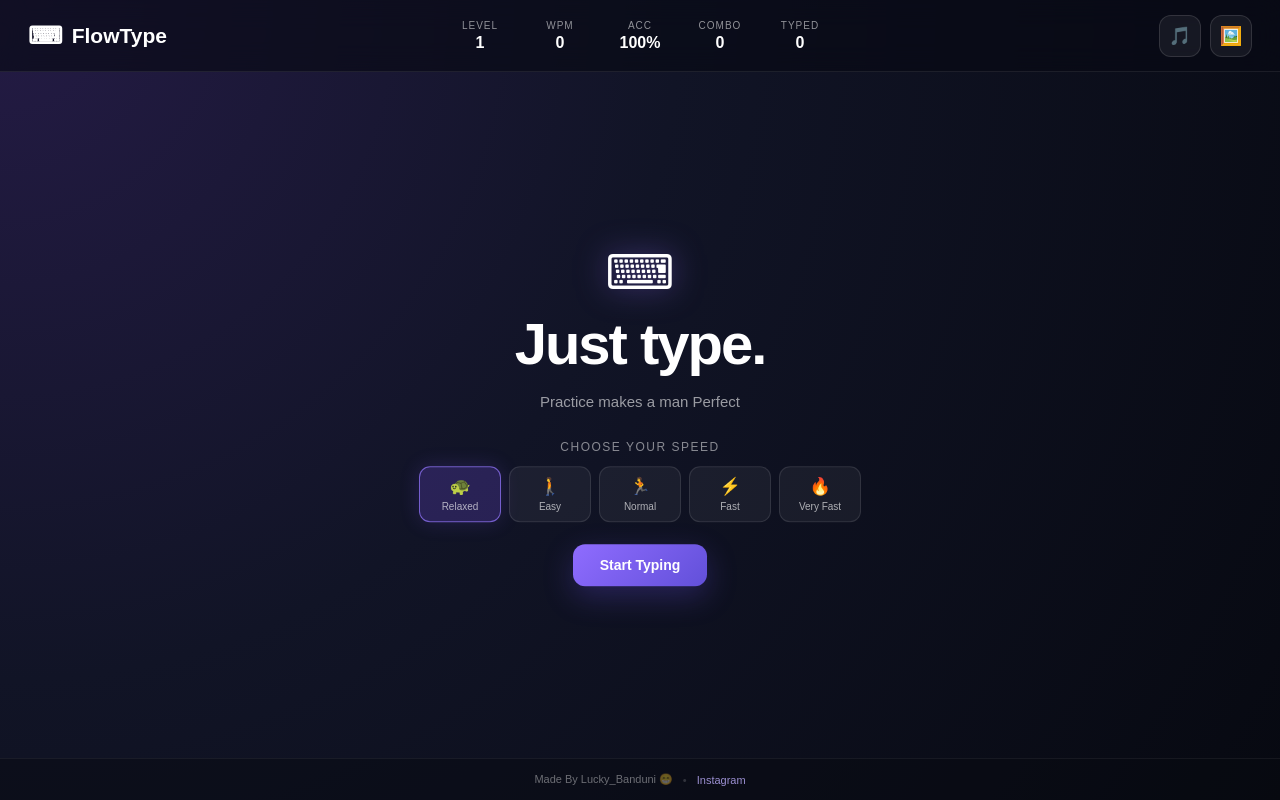
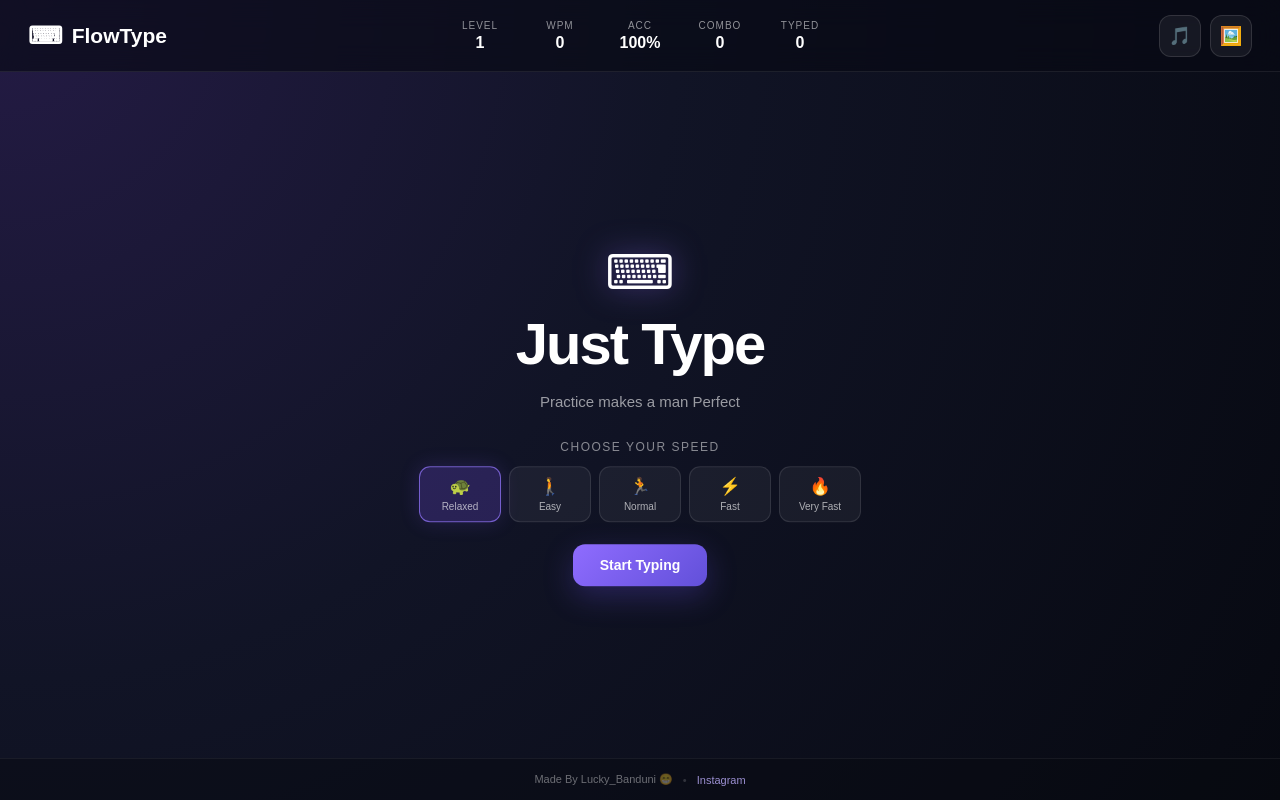
Before and after one commit to luckybanduni/Flow_Type, a plain HTML site: page index.html in a window 1280 px wide. Drawn offline with Linux system fonts and the light colour scheme.

Commit message:
Update index.html

```diff
--- a/index.html
+++ b/index.html
@@ -186,7 +186,7 @@
             </div>
 
             <h1>
-                Just type.
+                Just Type
             </h1>
 
             <p>
```
